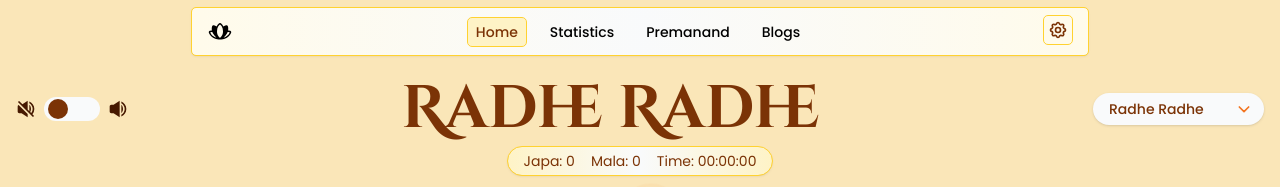
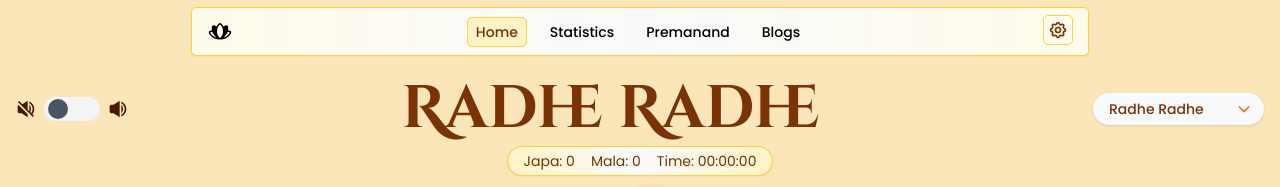
Before and after one commit to dipuvarma/radhanaamjapacounter, a Next.js app: page / in a window 1280 px wide. Shown: the top 187 px of the page. Built offline with nearby package versions, Linux system fonts and the light colour scheme; no server answers.

Commit message:
feat: add radha rahda sound on chating

```diff
--- a/src/features/chanting-engine/components/HeroSection.jsx
+++ b/src/features/chanting-engine/components/HeroSection.jsx
@@ -5,12 +5,28 @@ import { BiSolidVolumeFull, BiSolidVolumeMute } from "react-icons/bi";
 import { useJapaState } from "@/hooks/useJapaState";
 import { CounterPanel, DeityDisplay } from "..";
 import Link from "next/link";
+import useSound from "use-sound";
+import { useState } from "react";
 
 const HeroSection = () => {
   const { handleIncreaseJapaCount } = useJapaState();
+  const [isSoundOn, setIsSoundOn] = useState(false);
 
-  const handleJapaCount = () => {
+  const [play] = useSound("/audio/radha-radha.mp3", {
+    volume: 0.5,
+    interrupt: true,
+  });
+
+  const handleSoundStatus = (e) => {
+    e.stopPropagation();
+    setIsSoundOn((prev) => !prev);
+  };
+
+  const handleJapaCount = (e) => {
     handleIncreaseJapaCount();
+    if (isSoundOn) {
+      play();
+    }
   };
 
   return (
@@ -18,10 +34,17 @@ const HeroSection = () => {
       <section className="mx-auto px-4 py-4">
         <div className="flex items-center justify-between">
           {/* Audio Mute and Unmute Toggle  */}
-          <div className="flex items-center gap-2">
+          <div
+            className="flex items-center gap-2"
+            onClick={(e) => handleSoundStatus(e)}
+          >
             <BiSolidVolumeMute className="text-xl text-amber-950" />
-            <div className="w-14 h-6 bg-gray-50 rounded-full flex items-center p-1 cursor-pointer">
-              <div className="w-5 aspect-square rounded-full bg-amber-900"></div>
+            <div
+              className={`${isSoundOn ? "bg-amber-900 justify-end" : "bg-gray-100"} w-14 h-6  transition-all duration-300 rounded-full flex items-center p-1 cursor-pointer`}
+            >
+              <div
+                className={`${isSoundOn ? "bg-gray-50" : "bg-gray-600"} w-5 aspect-square rounded-full `}
+              ></div>
             </div>
             <BiSolidVolumeFull className="text-xl text-amber-950" />
           </div>
@@ -36,6 +59,7 @@ const HeroSection = () => {
             <select
               name=""
               id=""
+              onClick={(e) => e.stopPropagation()}
               className="appearance-none bg-gray-50 rounded-full pl-4 pr-8 py-1.5 text-sm font-medium text-amber-900 shadow-sm focus:outline-none focus:ring-1 focus:ring-saffron/50 transition-all duration-300 cursor-pointer"
             >
               <option value="" className="bg-amber-50 text-amber-900 text-sm">
@@ -72,6 +96,7 @@ const HeroSection = () => {
         <div className="flex justify-end">
           <Link
             href="/statistics"
+            onClick={(e) => e.stopPropagation()}
             className="px-4 py-2 hover:bg-gray-100 bg-white outline-1 outline-amber-800 rounded-md fixed right-10 bottom-10"
           >
             Statistics
```
Also changed, not shown: 1 other file (tests, documents, lock files or other folders).
